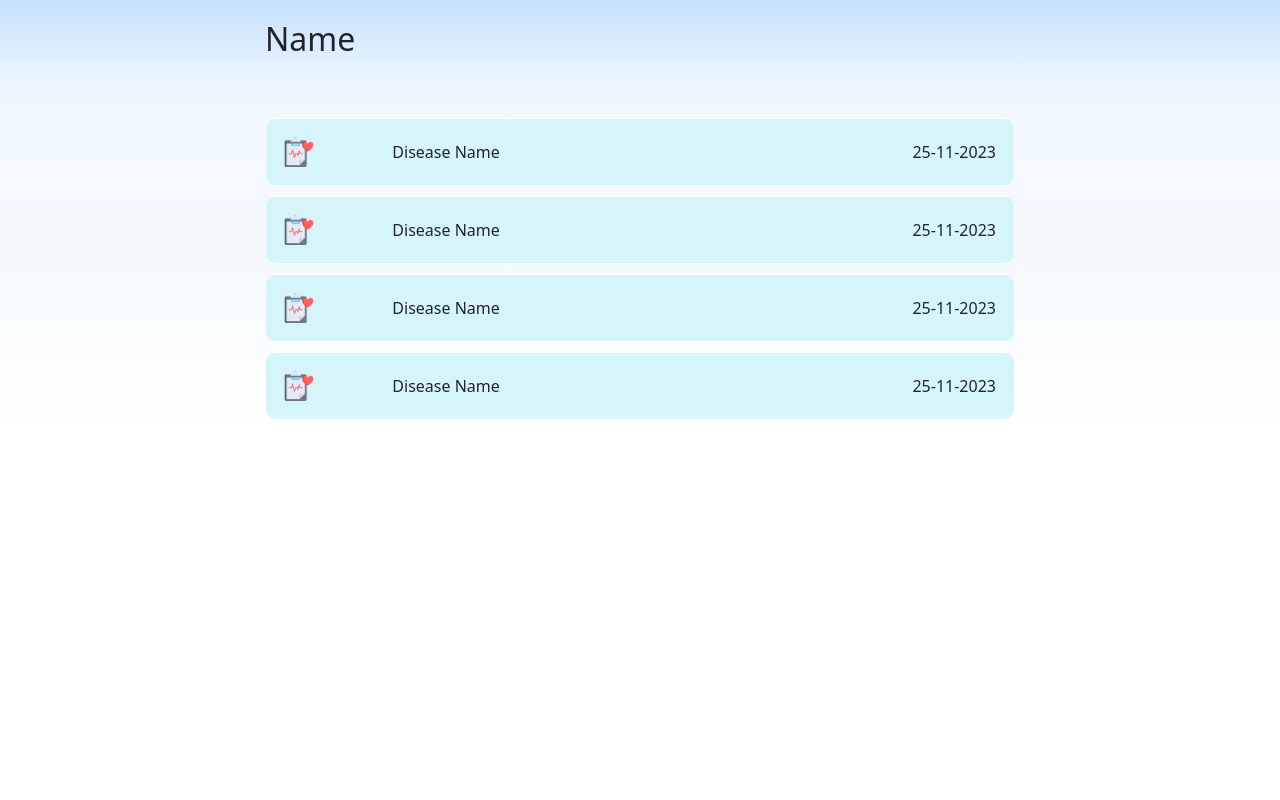
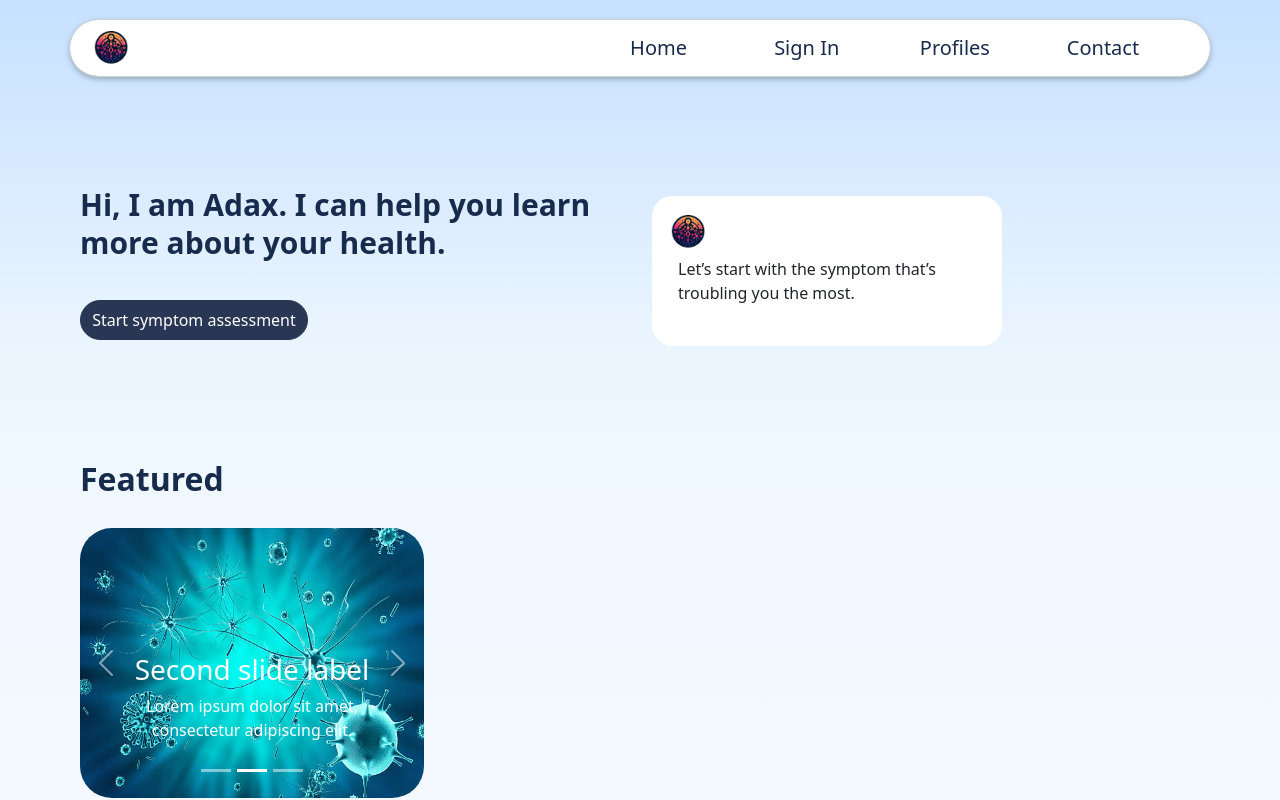
Before and after one commit to muhammaduzairrazaq/diseasePredictionReact, a React (Create React App) app in the folder disease-prediction/: page / in a window 1280 px wide. Shown: the top 800 px of the page. Built offline with nearby package versions, Linux system fonts and the light colour scheme.

Commit message:
routing of few pages completed

```diff
--- a/disease-prediction/package.json
+++ b/disease-prediction/package.json
@@ -16,6 +16,7 @@
     "react": "^18.2.0",
     "react-bootstrap": "^2.9.1",
     "react-dom": "^18.2.0",
+    "react-router-dom": "^6.20.1",
     "react-scripts": "^5.0.1",
     "web-vitals": "^2.1.4"
   },
--- a/disease-prediction/src/App.js
+++ b/disease-prediction/src/App.js
@@ -1,41 +1,50 @@
-import './App.css';
-import { NavBar } from './components/HomePage/NavBar';
-import { Introduction } from './components/HomePage/Introduction';
-import { Featured } from './components/HomePage/Featured';
-import { CenterText } from './components/HomePage/CenterText';
-import { Divider } from './components/HomePage/Divider';
-import { Footer } from './components/HomePage/Footer';
+import "./App.css";
+import { BrowserRouter as Router, Routes, Route } from "react-router-dom";
+import { HomePageComplete } from "./components/HomePage/HomePageComplete";
 
-import { SignIn } from './components/LoginPage/SignIn';
-import { SignUp } from './components/LoginPage/SignUp';
+import { SignIn } from "./components/LoginPage/SignIn";
+import { SignUp } from "./components/LoginPage/SignUp";
 
-import { Bot } from './components/InteractionPage/Bot'
-import { ChatBot } from './components/InteractionPage/ChatBot'
-import { VoiceBot } from './components/InteractionPage/VoiceBot';
-import { DiseaseReport } from './components/InteractionPage/DiseaseReport';
-import { HealthProfile } from './components/InteractionPage/HealthProfile';
-import { DiseaseProfile } from './components/InteractionPage/DiseaseProfile';
+import { Bot } from "./components/InteractionPage/Bot";
+import { ChatBot } from "./components/InteractionPage/ChatBot";
+import { VoiceBot } from "./components/InteractionPage/VoiceBot";
+import { DiseaseReport } from "./components/InteractionPage/DiseaseReport";
+import { HealthProfile } from "./components/InteractionPage/HealthProfile";
+import { DiseaseProfile } from "./components/InteractionPage/DiseaseProfile";
 
-import 'bootstrap/dist/css/bootstrap.min.css';
 
+
+import "bootstrap/dist/css/bootstrap.min.css";
 
 function App() {
   return (
     <div className="App">
-   {/* <NavBar />
-   <Introduction />
-   <Featured />
-   <CenterText />
-   <Divider />
-    <Footer />
-    <SignIn />
+    <Router>
+    <Routes>
+      <Route path="/" element={<HomePageComplete />} />
+      <Route path="signin" element={<SignIn />} />
+      <Route path="signup" element={<SignUp />} />
+
+        <Route path="bot" element={<Bot />} />
+      </Routes>
+    </Router>
+
+{/*
+<BrowserRouter>
+<Routes>
+<Route path="/interaction-page/bot" element={<Bot />} />
+</Routes>
+</BrowserRouter>
+      */}
+
+      {/* <SignIn />
     <SignUp />
     <Bot />
     <ChatBot />
     <VoiceBot />
-    < DiseaseReport /> */}
-    <DiseaseProfile />
-   </div>
+    < DiseaseReport />
+    <DiseaseProfile /> */}
+    </div>
   );
 }
 
--- /dev/null
+++ b/disease-prediction/src/components/HomePage/HomePageComplete.js
@@ -0,0 +1,19 @@
+import { NavBar } from "./NavBar";
+import { Introduction } from "./Introduction";
+import { Featured } from "./Featured";
+import { CenterText } from "./CenterText";
+import { Divider } from "./Divider";
+import { Footer } from "./Footer";
+
+export const HomePageComplete = () => {
+  return (
+    <>
+      <NavBar />
+      <Introduction />
+      <Featured />
+      <CenterText />
+      <Divider />
+      <Footer />
+    </>
+  );
+};
--- a/disease-prediction/src/components/HomePage/Introduction.js
+++ b/disease-prediction/src/components/HomePage/Introduction.js
@@ -3,21 +3,27 @@ import Container from "react-bootstrap/Container";
 import Row from "react-bootstrap/Row";
 import Col from "react-bootstrap/Col";
 import logo from "../../assets/logo.png";
+import { Link } from "react-router-dom";
 
 export const Introduction = () => {
+
   return (
     <Container>
       <Row>
         <Col xs={12} md={6}>
           <section className="intro">
             <h1>Hi, I am Adax. I can help you learn more about your health.</h1>
+            <Link to="bot">
             <button>Start symptom assessment</button>
+            </Link>
           </section>
         </Col>
         <Col xs={12} md={6}>
           <div className="message-box">
             <img className="message-logo" src={logo} alt="logo" />
-            <p className="message-text">Let’s start with the symptom that’s troubling you the most.</p>
+            <p className="message-text">
+              Let’s start with the symptom that’s troubling you the most.
+            </p>
           </div>
         </Col>
       </Row>
--- a/disease-prediction/src/components/HomePage/NavBar.js
+++ b/disease-prediction/src/components/HomePage/NavBar.js
@@ -1,6 +1,7 @@
 import React, {useRef, useEffect } from 'react';
 import logo from '../../assets/logo.png';
 import '../../App.css';
+import { Link } from'react-router-dom';
 
 export const NavBar = () => {
   const primaryNavRef = useRef(null);
@@ -46,9 +47,8 @@ export const NavBar = () => {
                   </a>
                 </li>
                 <li className="list-item">
-                  <a className="nav__link" href="#about">
-                    Login
-                  </a>
+                <Link to="signin" className="nav__link">Sign In</Link>
+
                 </li>
                 <li className="list-item">
                   <a className="nav__link" href="#products">
--- a/disease-prediction/src/components/LoginPage/SignIn.js
+++ b/disease-prediction/src/components/LoginPage/SignIn.js
@@ -1,4 +1,5 @@
 import React from 'react';
+import { Link } from "react-router-dom";
 import {
   MDBBtn,
   MDBContainer,
@@ -32,7 +33,7 @@ export const SignIn = () => {
                 <MDBInput label='Password' id='form3' type='password'/>
               </div>
               <div className='mb-5 d-flex justify-content-left pe-5 me-4'>
-              <a href="#signup">Create an account ?</a>
+             <Link to="signup">Create a account?</Link>
               </div>
               <MDBBtn className='mb-4 sign-btn' size='lg'>Sign in</MDBBtn>
 
```
Also changed, not shown: disease-prediction/src/index.js (+6 -7 lines), 1 other file (tests, documents, lock files or other folders).
